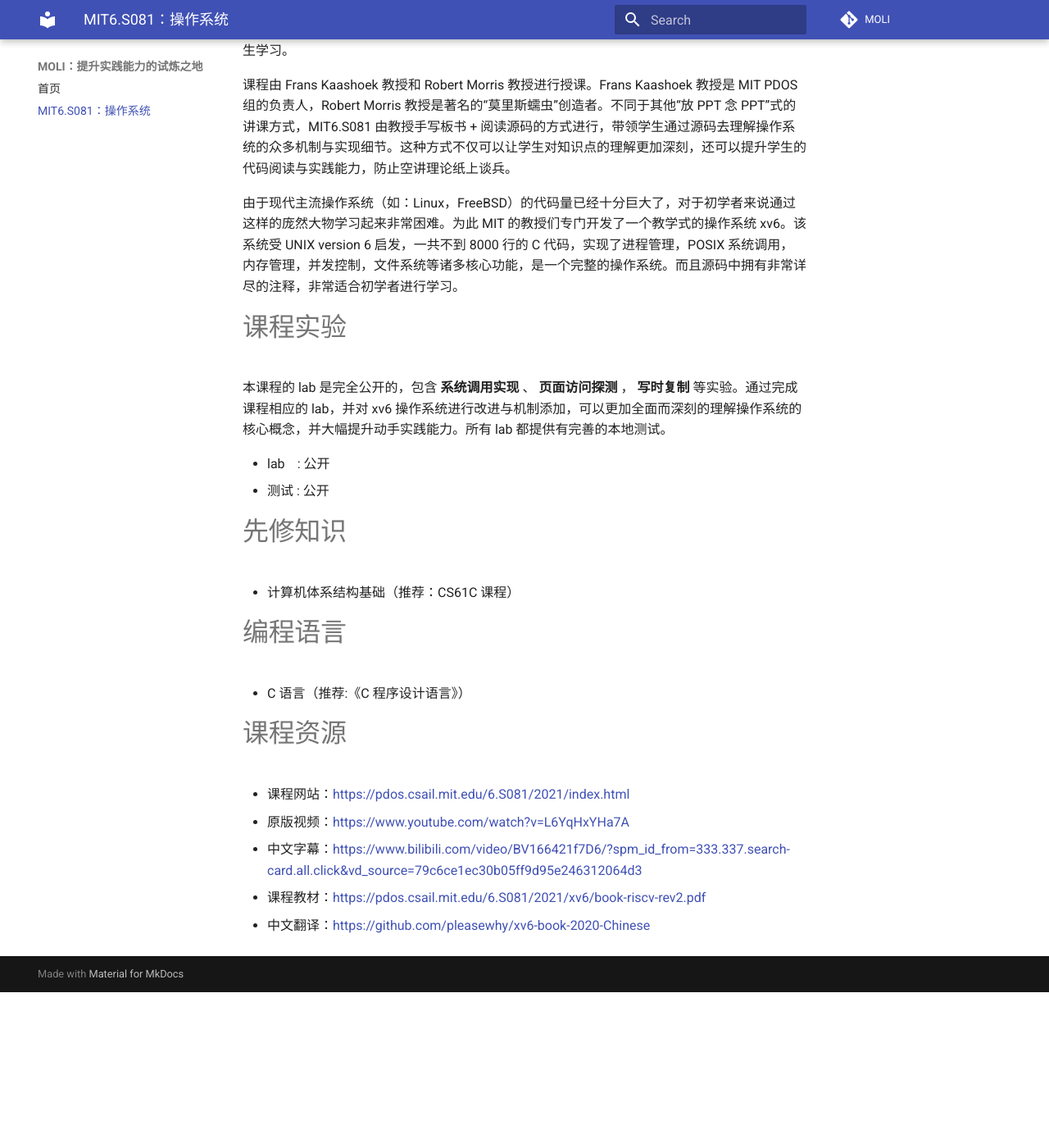
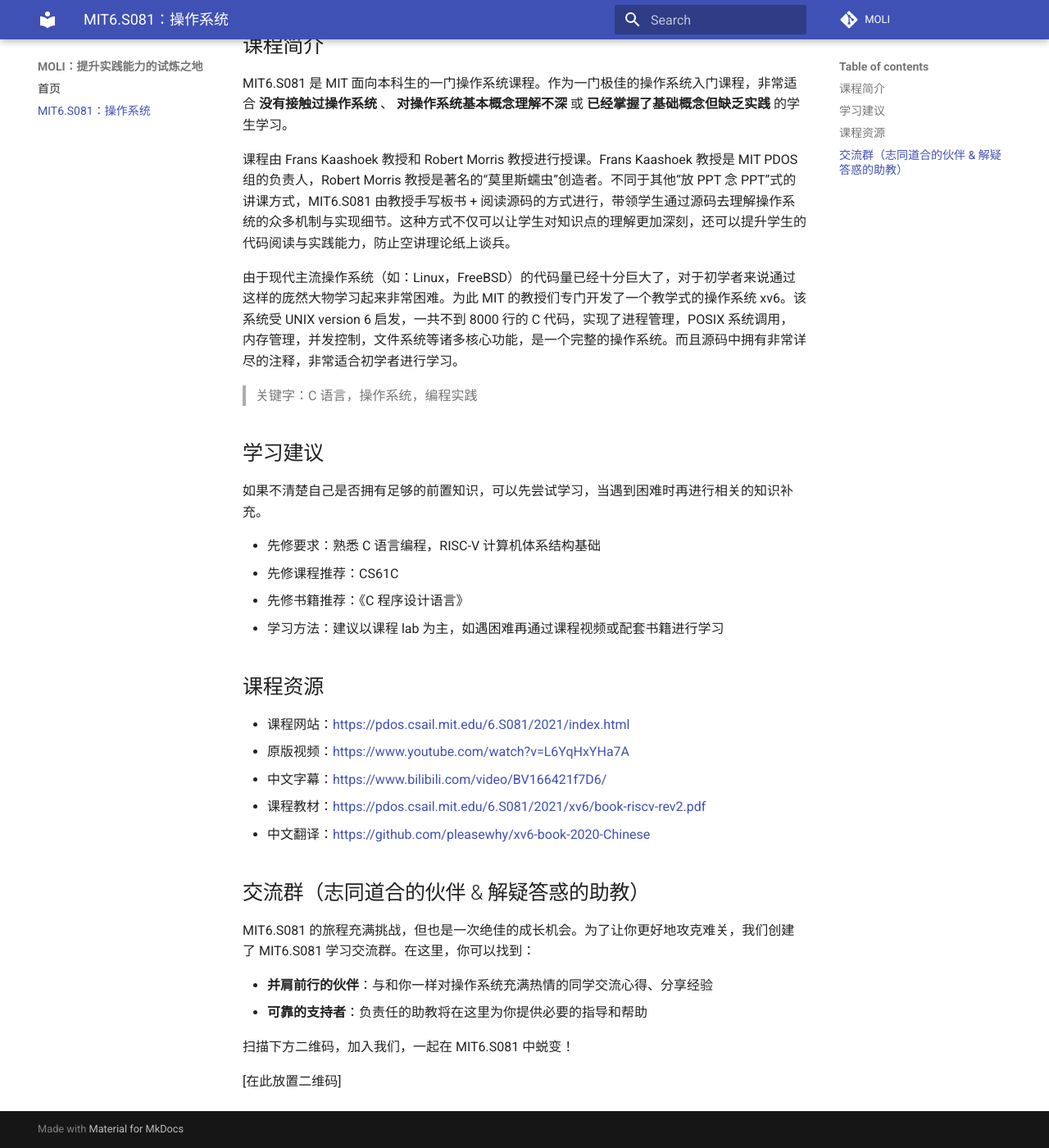
Before and after one commit to puckbee/moli, an MkDocs documentation site: the page built from docs/xv6.md, in a window 1280 px wide and 1400 px high, scrolled down 461 px. Shown: the whole window at 82% size. Built offline with MkDocs 1.6.1 and Material for MkDocs 9.7.7, drawn with Linux system fonts in a browser that asks for light colours; comment, search, counter and statistics services are not loaded; before the commit the page ends 1671 px from its top, so only the background shows below that.

Commit message:
MIT6.S081：统一框架格式修改
Signed-off-by: Chaoran Deng <dengchaoran1008@163.com>

```diff
--- a/docs/xv6.md
+++ b/docs/xv6.md
@@ -10,7 +10,7 @@
     </figure>
 </div>
 
-# 课程介绍
+## 课程简介
 
 MIT6.S081 是 MIT 面向本科生的一门操作系统课程。作为一门极佳的操作系统入门课程，非常适合 **没有接触过操作系统** 、 **对操作系统基本概念理解不深** 或 **已经掌握了基础概念但缺乏实践** 的学生学习。
 
@@ -18,25 +18,32 @@
 
 由于现代主流操作系统（如：Linux，FreeBSD）的代码量已经十分巨大了，对于初学者来说通过这样的庞然大物学习起来非常困难。为此 MIT 的教授们专门开发了一个教学式的操作系统 xv6。该系统受 UNIX version 6 启发，一共不到 8000 行的 C 代码，实现了进程管理，POSIX 系统调用，内存管理，并发控制，文件系统等诸多核心功能，是一个完整的操作系统。而且源码中拥有非常详尽的注释，非常适合初学者进行学习。
 
-# 课程实验
+> 关键字：C 语言，操作系统，编程实践
 
-本课程的 lab 是完全公开的，包含 **系统调用实现** 、 **页面访问探测** ， **写时复制** 等实验。通过完成课程相应的 lab，并对 xv6 操作系统进行改进与机制添加，可以更加全面而深刻的理解操作系统的核心概念，并大幅提升动手实践能力。所有 lab 都提供有完善的本地测试。
+## 学习建议
 
-* lab&nbsp;&nbsp;&nbsp;&thinsp;: 公开
-* 测试&nbsp;: 公开
+如果不清楚自己是否拥有足够的前置知识，可以先尝试学习，当遇到困难时再进行相关的知识补充。
 
-# 先修知识
+* 先修要求：熟悉 C 语言编程，RISC-V 计算机体系结构基础
+* 先修课程推荐：CS61C
+* 先修书籍推荐：《C 程序设计语言》
+* 学习方法：建议以课程 lab 为主，如遇困难再通过课程视频或配套书籍进行学习
 
-* 计算机体系结构基础（推荐：CS61C 课程）
-
-# 编程语言
-
-* C 语言（推荐:《C 程序设计语言》）
-
-# 课程资源
+## 课程资源
 
 * 课程网站：[https://pdos.csail.mit.edu/6.S081/2021/index.html](https://pdos.csail.mit.edu/6.S081/2021/index.html)
 * 原版视频：[https://www.youtube.com/watch?v=L6YqHxYHa7A](https://www.youtube.com/watch?v=L6YqHxYHa7A)
-* 中文字幕：[https://www.bilibili.com/video/BV166421f7D6/?spm_id_from=333.337.search-card.all.click&vd_source=79c6ce1ec30b05ff9d95e246312064d3](https://www.bilibili.com/video/BV166421f7D6/?spm_id_from=333.337.search-card.all.click&vd_source=79c6ce1ec30b05ff9d95e246312064d3)
+* 中文字幕：[https://www.bilibili.com/video/BV166421f7D6/](https://www.bilibili.com/video/BV166421f7D6)
 * 课程教材：[https://pdos.csail.mit.edu/6.S081/2021/xv6/book-riscv-rev2.pdf](https://pdos.csail.mit.edu/6.S081/2021/xv6/book-riscv-rev2.pdf)
 * 中文翻译：[https://github.com/pleasewhy/xv6-book-2020-Chinese](https://github.com/pleasewhy/xv6-book-2020-Chinese)
+
+## 交流群（志同道合的伙伴 & 解疑答惑的助教）
+
+MIT6.S081 的旅程充满挑战，但也是一次绝佳的成长机会。为了让你更好地攻克难关，我们创建了 MIT6.S081 学习交流群。在这里，你可以找到：
+
+* **并肩前行的伙伴**：与和你一样对操作系统充满热情的同学交流心得、分享经验
+* **可靠的支持者**：负责任的助教将在这里为你提供必要的指导和帮助
+
+扫描下方二维码，加入我们，一起在 MIT6.S081 中蜕变！
+
+[在此放置二维码]
```
